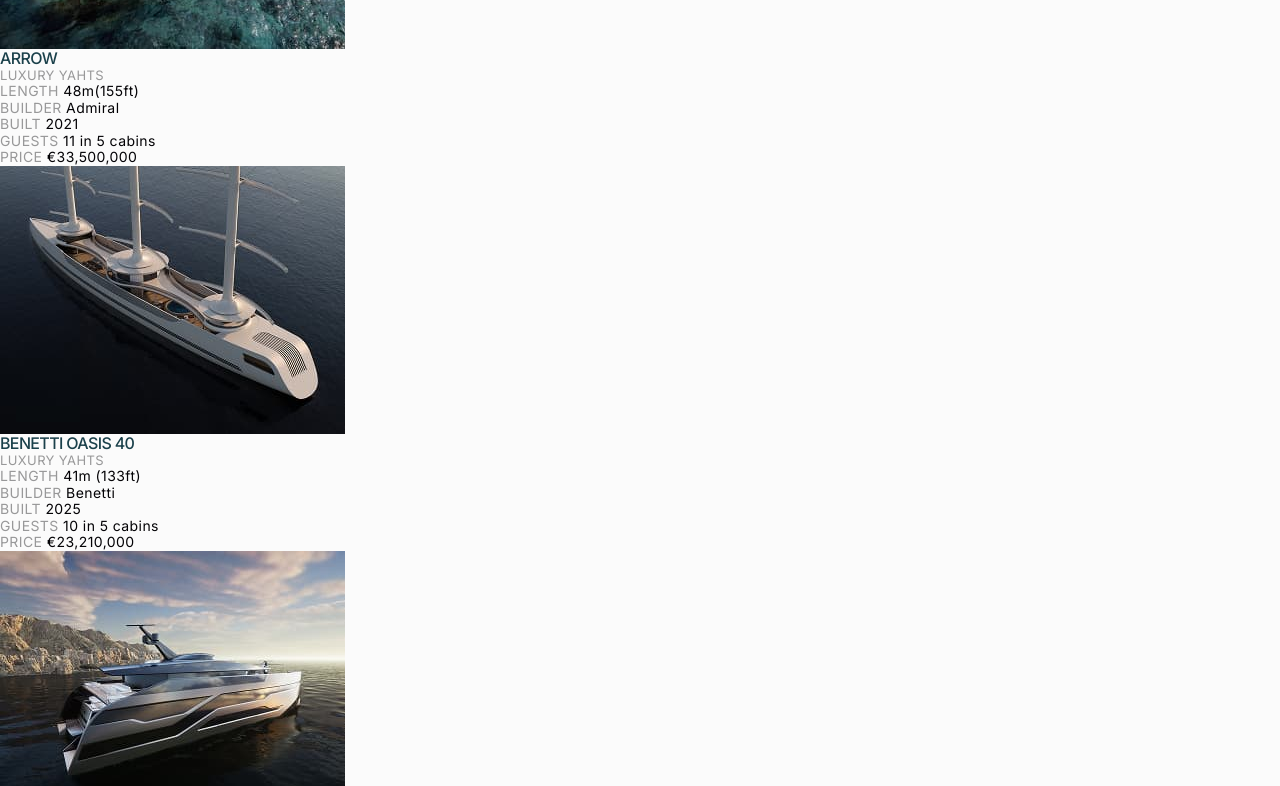
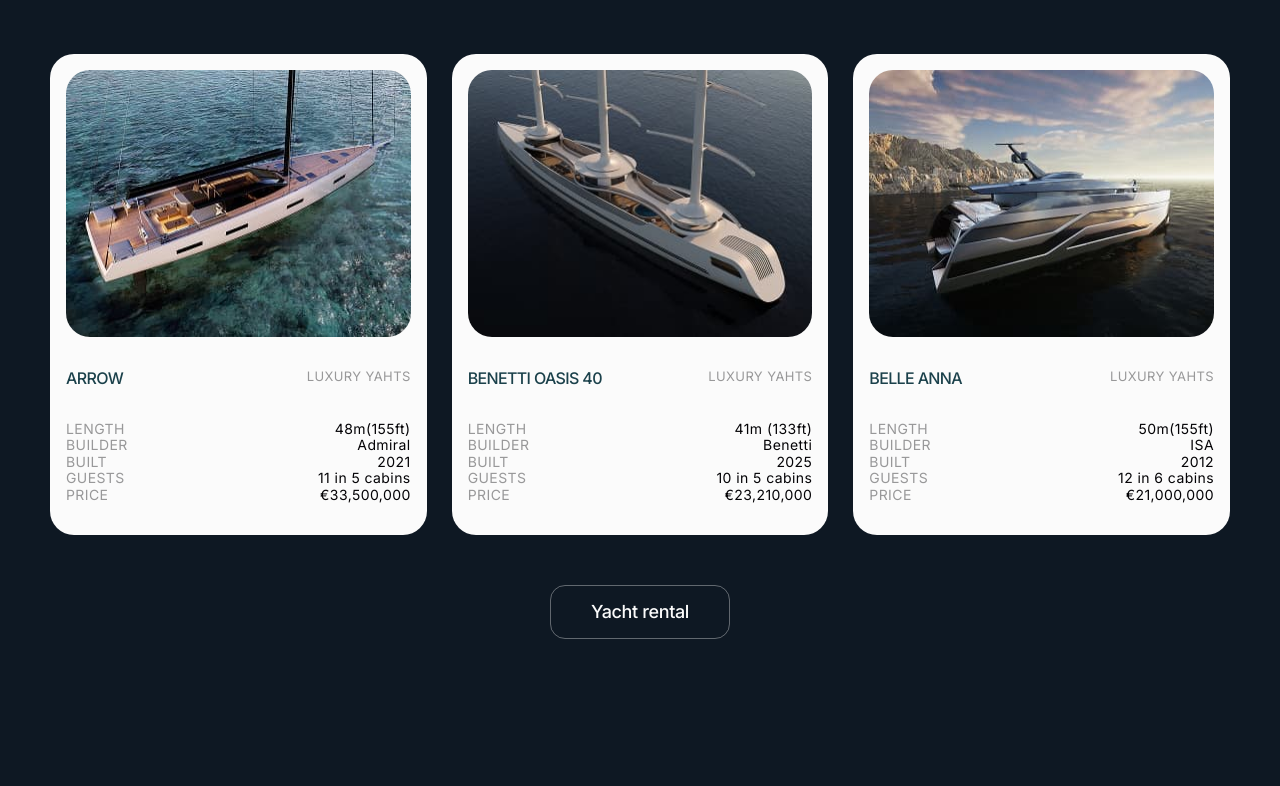
Before and after one commit to andriykotikfrompoland/blended-test-2, a website built with Vite: page src/index.html in a window 1280 px wide. Shown: the part 570-1356 px from the top of the page. Built offline with nearby package versions, Linux system fonts and the light colour scheme.

Commit message:
add catalog styling

```diff
--- a/src/css/catalog.css
+++ b/src/css/catalog.css
@@ -1,13 +1,40 @@
+.catalog-section {
+  padding: 150px 0;
+}
+
 .catalog-title {
   font-weight: 500;
   font-size: 48px;
   line-height: 1;
   letter-spacing: -0.02em;
   text-align: center;
+  max-width: 713.4px;
+  margin: 0 auto 75px;
+}
+
+.catalog-list {
+  display: flex;
+  align-items: flex-start;
+  justify-content: flex-start;
+  gap: 25px;
+  margin-bottom: 50px;
 }
 
 .catalog-card {
   background-color: #fbfbfb;
+  width: calc((100% - 50px) / 3);
+  padding: 16px 16px 32px;
+  border-radius: 24px;
+}
+
+.catalog-card-ill {
+  border-radius: 24px;
+  margin-bottom: 32px;
+}
+
+.catalog-card-wrapper {
+  display: flex;
+  justify-content: space-between;
 }
 .catalog-card-title {
   font-weight: 500;
@@ -16,6 +43,7 @@
   letter-spacing: -0.04em;
   text-transform: uppercase;
   color: #1b414b;
+  margin-bottom: 32px;
 }
 .catalog-card-type {
   font-size: 13px;
@@ -30,6 +58,8 @@
   line-height: 1.18;
   letter-spacing: 0.03em;
   color: #040306;
+  display: flex;
+  justify-content: space-between;
 }
 .catalog-card-label {
   text-transform: uppercase;
@@ -37,12 +67,20 @@
 }
 
 .catalog-btn {
+  display: block;
   font-weight: 500;
   font-size: 18px;
   line-height: 1.1;
   letter-spacing: -0.02em;
   color: #fbfbfb;
   background-color: transparent;
+  border: 1px solid rgba(251, 251, 251, 0.35);
+  border-radius: 15px;
+  padding: 16px 40px;
+  margin: 0 auto;
+  transition:
+    color 250ms cubic-bezier(0.4, 0, 0.2, 1),
+    background-color 250ms cubic-bezier(0.4, 0, 0.2, 1);
 }
 
 .catalog-btn:hover,
--- a/src/partials/catalog.html
+++ b/src/partials/catalog.html
@@ -1,14 +1,21 @@
 <section id="catalog" class="catalog-section">
+  <div class="container">
     <h2 class="catalog-title">
       Choose your dream yacht and sail away into the sunset
     </h2>
 
     <ul class="catalog-list">
       <li class="catalog-card">
-      <img src="/img/catalog/yaht-1.jpg" width="345" alt="Arrow" />
+        <img
+          class="catalog-card-ill"
+          src="/img/catalog/yaht-1.jpg"
+          width="345"
+          alt="Arrow"
+        />
+        <div class="catalog-card-wrapper">
           <h3 class="catalog-card-title">Arrow</h3>
           <p class="catalog-card-type">LUXURY YAHTS</p>
-
+        </div>
         <ul class="catalog-card-list">
           <li class="catalog-card-item">
             <span class="catalog-card-label">LENGTH</span> 48m(155ft)
@@ -33,10 +40,16 @@
       </li>
 
       <li class="catalog-card">
-      <img src="/img/catalog/yaht-2.jpg" width="345" alt="BENETTI OASIS 40" />
+        <img
+          class="catalog-card-ill"
+          src="/img/catalog/yaht-2.jpg"
+          width="345"
+          alt="BENETTI OASIS 40"
+        />
+        <div class="catalog-card-wrapper">
           <h3 class="catalog-card-title">BENETTI OASIS 40</h3>
           <p class="catalog-card-type">LUXURY YAHTS</p>
-
+        </div>
         <ul class="catalog-card-list">
           <li class="catalog-card-item">
             <span class="catalog-card-label">LENGTH</span> 41m (133ft)
@@ -57,10 +70,16 @@
       </li>
 
       <li class="catalog-card">
-      <img src="/img/catalog/yaht-3.jpg" width="345" alt="BELLE ANNA" />
+        <img
+          class="catalog-card-ill"
+          src="/img/catalog/yaht-3.jpg"
+          width="345"
+          alt="BELLE ANNA"
+        />
+        <div class="catalog-card-wrapper">
           <h3 class="catalog-card-title">BELLE ANNA</h3>
           <p class="catalog-card-type">LUXURY YAHTS</p>
-
+        </div>
         <ul class="catalog-card-list">
           <li class="catalog-card-item">
             <span class="catalog-card-label">LENGTH</span> 50m(155ft)
@@ -82,4 +101,5 @@
     </ul>
 
     <button class="catalog-btn" type="button">Yacht rental</button>
+  </div>
 </section>
```
Lines whose indentation alone changed are shown as unchanged.
